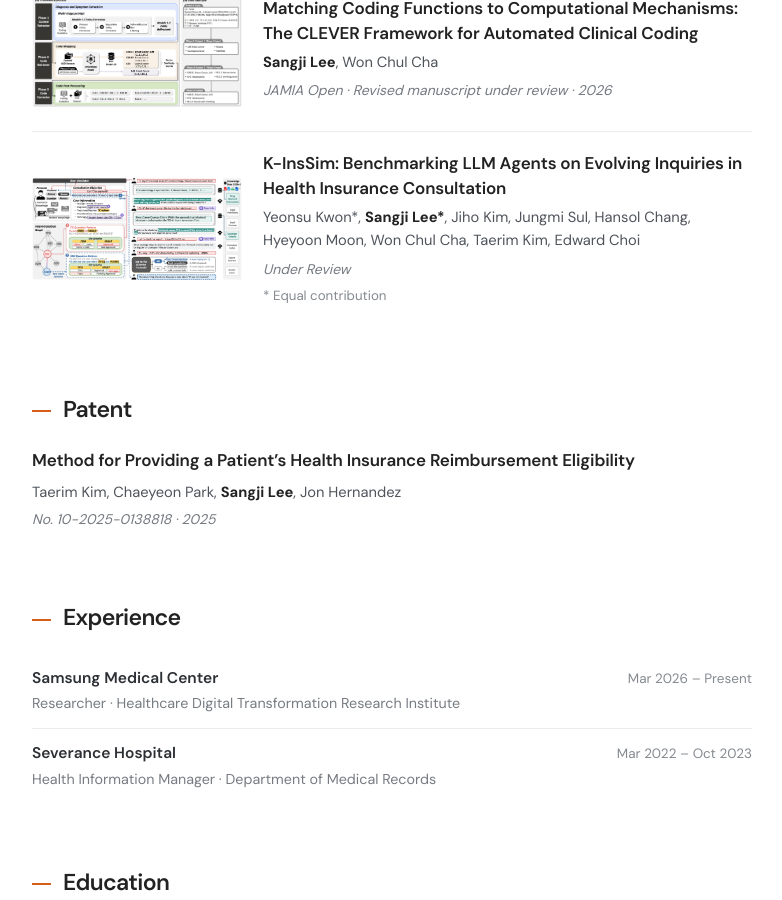
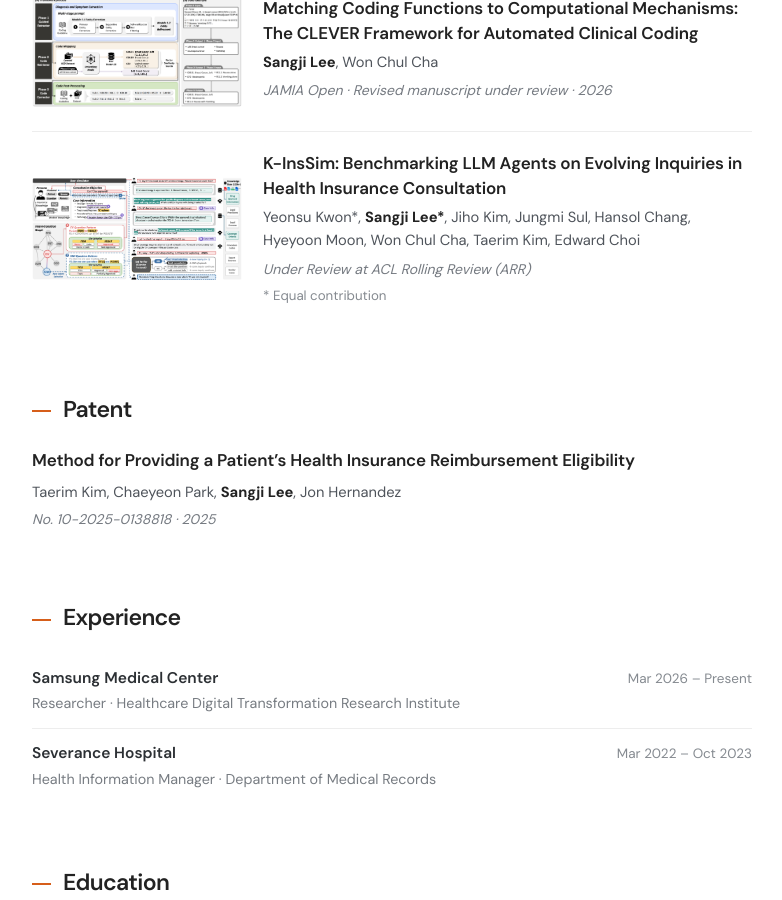
Before and after one commit to sangji06/sangji06.github.io, a Jekyll site: the page built from index.html, in a window 1280 px wide and 900 px high, scrolled down 1004 px. Shown: the whole window, without its empty margins (248-1030 px from the left). Built offline with Jekyll 4.4.1, drawn with Linux system fonts in a browser that asks for light colours.

Commit message:
Specify venue details for publication entry

```diff
--- a/_data/publications.yml
+++ b/_data/publications.yml
@@ -45,7 +45,7 @@
   - name: Edward Choi
     me: false
     equal_contribution: false
-  venue: Under Review
+  venue: Under Review at ACL Rolling Review (ARR)
   thumbnail: /assets/images/k-inssim.png
   alt: Illustrative K-InsSim workflow thumbnail
   note: '* Equal contribution'
```
